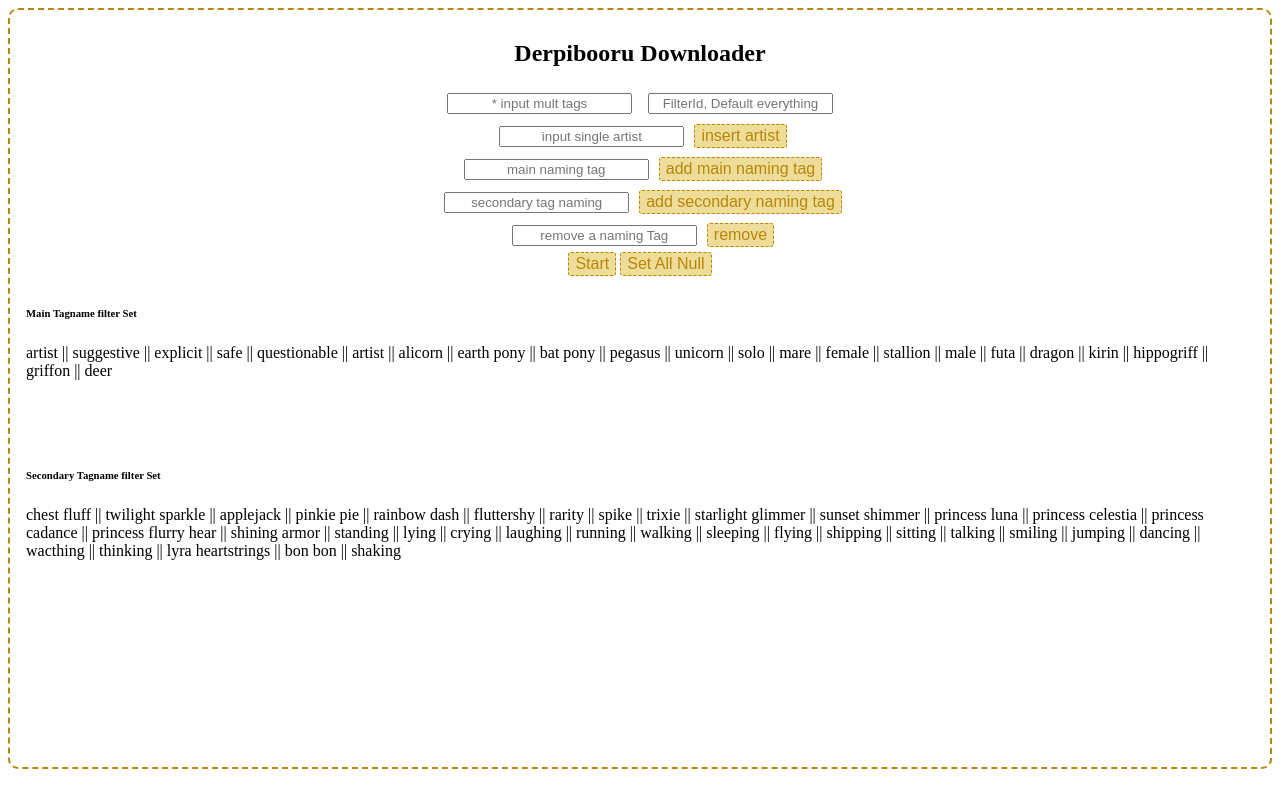
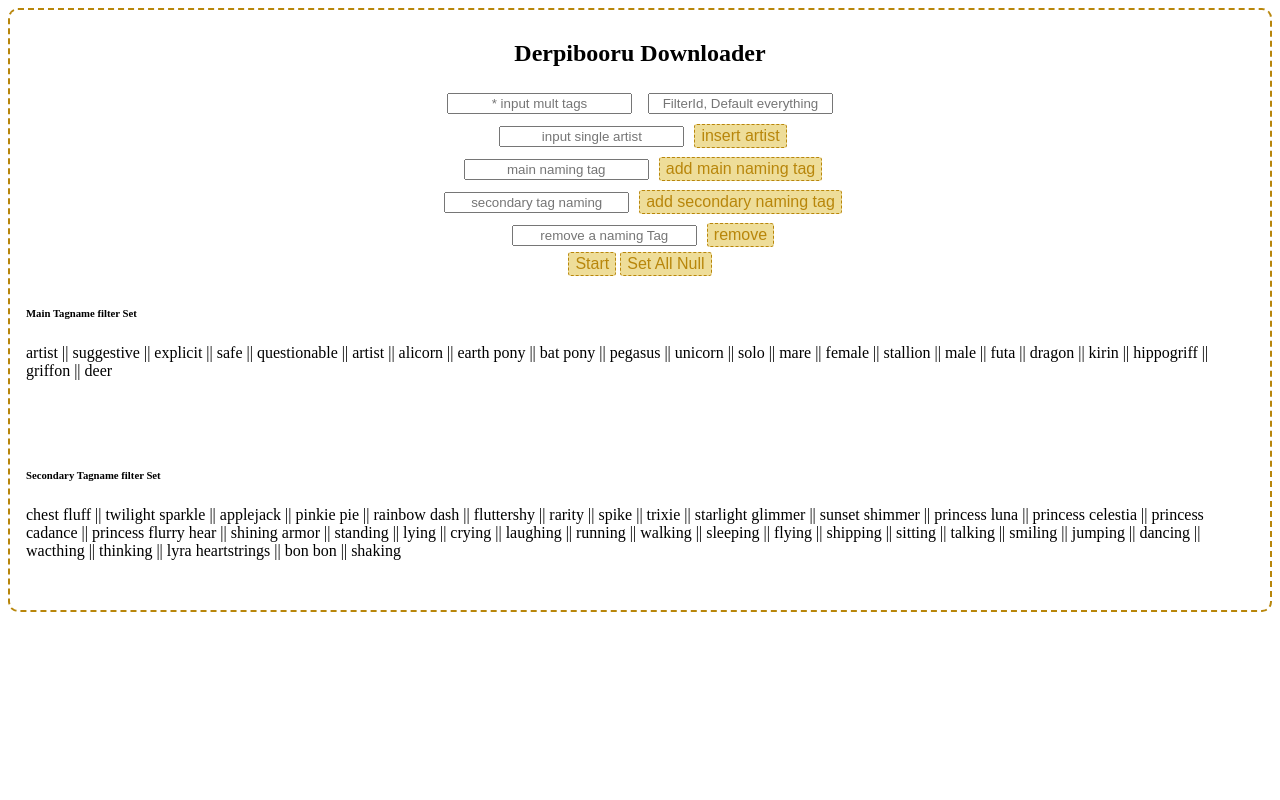
Before and after one commit to WillowKrick/DerpibooruDownloadR, a website: page client/index.html in a window 1280 px wide. Drawn offline with nearby package versions, Linux system fonts and the light colour scheme.

Commit message:
scroll page when reached min-height

```diff
--- a/client/css/get.css
+++ b/client/css/get.css
@@ -4,12 +4,13 @@
 }
 
 #getdata {
-    height: 100%;
+    min-height: 480px;
     margin: 0 auto;
     border: 2px dashed darkgoldenrod;
     border-radius: 10px;
     min-width: 220px;
     overflow: hidden;
+    overflow-y: auto;
     padding: 10px;
 
 }
```
